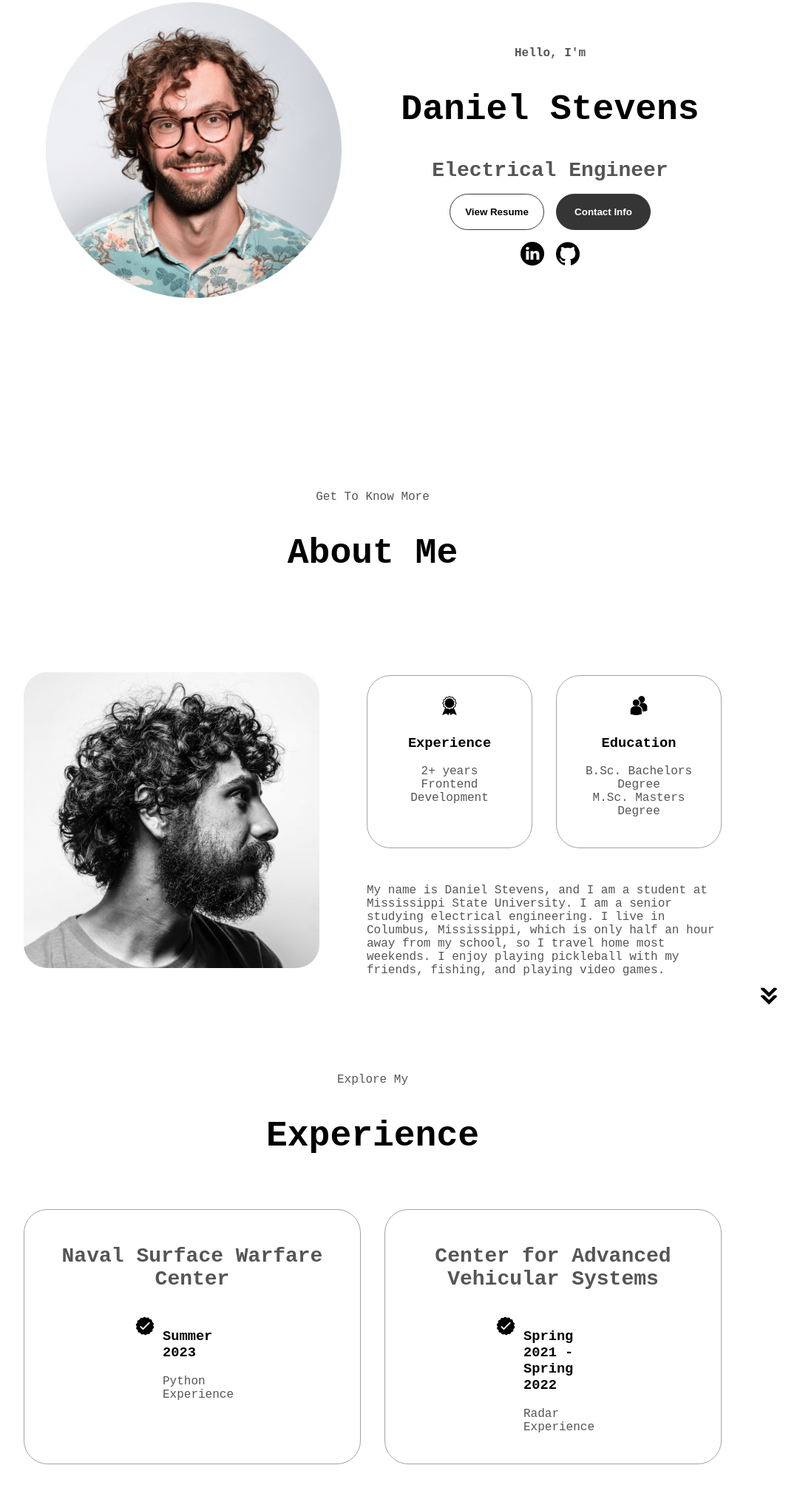
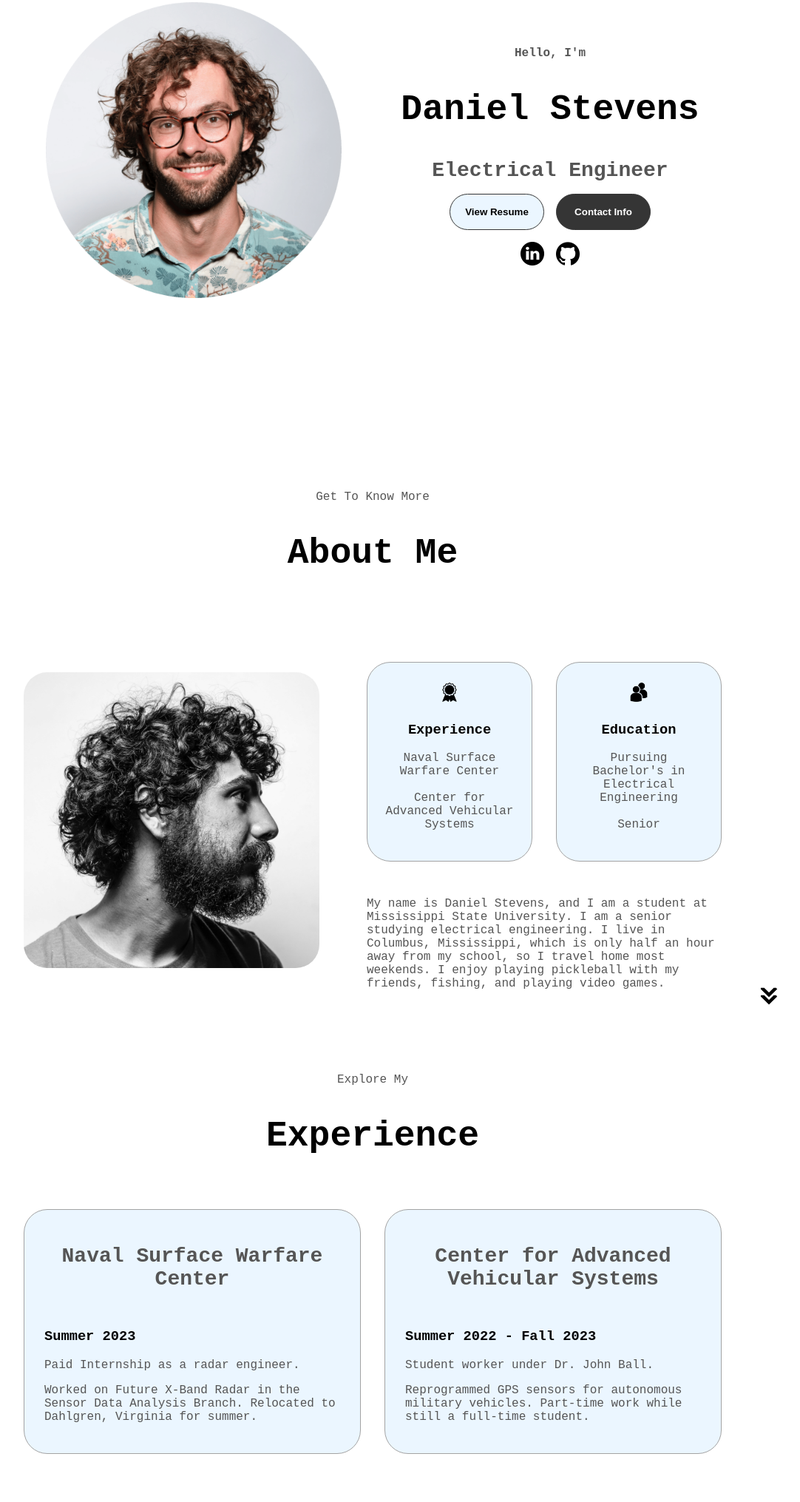
Before and after one commit to dantheman500/portfolio-website-danielstevens, a plain HTML site: page index.html in a window 1280 px wide. Shown: the part 289-2320 px from the top of the page at 74% size, without its empty margins (136-1218 px from the left). Drawn offline with Linux system fonts and the light colour scheme.

Commit message:
Added Ison and Portfolio logos; added color to containers; edited Experience section

```diff
--- a/index.html
+++ b/index.html
@@ -47,7 +47,7 @@
         <p class="section__text__p2">Electrical Engineer</p>
         <div class="btn-container">
           <button
-            class="btn btn-color-2"
+            class="btn btn-color-3"
             onclick="window.open('./assets/DanielStevensResume.pdf')"
           >
             View Resume
@@ -93,7 +93,7 @@
                 class="icon"
               />
               <h3>Experience</h3>
-              <p>2+ years <br />Frontend Development</p>
+              <p>Naval Surface Warfare Center<br/><br/>Center for Advanced Vehicular Systems</p>
             </div>
             <div class="details-container">
               <img
@@ -102,7 +102,7 @@
                 class="icon"
               />
               <h3>Education</h3>
-              <p>B.Sc. Bachelors Degree<br />M.Sc. Masters Degree</p>
+              <p>Pursuing Bachelor's in Electrical Engineering<br/><br/>Senior</p>
             </div>
           </div>
           <div class="text-container">
@@ -129,14 +129,10 @@
             <h2 class="experience-sub-title">Naval Surface Warfare Center</h2>
             <div class="article-container">
               <article>
-                <img
-                  src="./assets/checkmark.png"
-                  alt="Experience icon"
-                  class="icon"
-                />
                 <div>
                   <h3>Summer 2023</h3>
-                  <p>Python Experience</p>
+                  <p>Paid Internship as a radar engineer.</p>
+                  <p>Worked on Future X-Band Radar in the Sensor Data Analysis Branch. Relocated to Dahlgren, Virginia for summer.</p>
                 </div>
               </article>
             </div>
@@ -145,14 +141,10 @@
             <h2 class="experience-sub-title">Center for Advanced Vehicular Systems</h2>
             <div class="article-container">
               <article>
-                <img
-                  src="./assets/checkmark.png"
-                  alt="Experience icon"
-                  class="icon"
-                />
                 <div>
-                  <h3>Spring 2021 - Spring 2022</h3>
-                  <p>Radar Experience</p>
+                  <h3>Summer 2022 - Fall 2023</h3>
+                  <p>Student worker under Dr. John Ball.</p>
+                  <p>Reprogrammed GPS sensors for autonomous military vehicles. Part-time work while still a full-time student.</p>
                 </div>
               </article>
             </div>
@@ -173,6 +165,11 @@
       <div class="experience-details-container">
         <div class="about-containers">
           <div class="details-container color-container">
+            <img
+              src="./assets/ison.png"
+              alt="Ison logo"
+              class="project-img"
+            />
             <h2 class="experience-sub-title project-title">Ison</h2>
             <div class="btn-container">
               <button
@@ -183,6 +180,11 @@
             </div>
           </div>
           <div class="details-container color-container">
+            <img
+              src="./assets/clipboard.png"
+              alt="Clipboard"
+              class="project-img"
+            />
             <h2 class="experience-sub-title project-title">Portfolio</h2>
             <div class="btn-container">
               <button
--- a/style.css
+++ b/style.css
@@ -11,6 +11,7 @@
 
 body {
   font-family: "Inconsolata", monospace;
+    background-color: white;
 }
 
 html {
@@ -153,6 +154,8 @@ a:hover {
   transform: none;
 }
 
+
+
 /* SECTIONS */
 
 section {
@@ -243,17 +246,24 @@ section {
 }
 
 .btn-color-1,
-.btn-color-2 {
+.btn-color-2,
+.btn-color-3 {
   border: rgb(53, 53, 53) 0.1rem solid;
 }
 
 .btn-color-1:hover,
-.btn-color-2:hover {
+.btn-color-2:hover,
+.btn-color-3:hover {
   cursor: pointer;
 }
 
+.btn-color-3 {
+  background: #EBF6FF;
+}
+
 .btn-color-1,
-.btn-color-2:hover {
+.btn-color-2:hover,
+.btn-color-3:hover {
   background: rgb(53, 53, 53);
   color: white;
 }
@@ -311,7 +321,7 @@ section {
 .details-container {
   padding: 1.5rem;
   flex: 1;
-  background: white;
+  background: #EBF6FF;
   border-radius: 2rem;
   border: rgb(53, 53, 53) 0.1rem solid;
   border-color: rgb(163, 163, 163);
@@ -361,7 +371,7 @@ section {
 
 article {
   display: flex;
-  width: 10rem;
+  width: 25rem;
   justify-content: space-around;
   gap: 0.5rem;
 }
@@ -380,13 +390,13 @@ article .icon {
 
 .color-container {
   border-color: rgb(163, 163, 163);
-  background: rgb(250, 250, 250);
+  background: #EBF6FF;
 }
 
 .project-img {
   border-radius: 2rem;
-  width: 90%;
-  height: 90%;
+  height: 50%;
+  max-width: 100%;
 }
 
 .project-title {
@@ -397,6 +407,7 @@ article .icon {
 .project-btn {
   color: black;
   border-color: rgb(163, 163, 163);
+  background-color: white;
 }
 
 
@@ -416,7 +427,7 @@ article .icon {
   border-radius: 2rem;
   border: rgb(53, 53, 53) 0.1rem solid;
   border-color: rgb(163, 163, 163);
-  background: (250, 250, 250);
+  background: #EBF6FF;
   margin: 2rem auto;
   padding: 0.5rem;
 }
```
Also changed, not shown: assets/clipboard.png (added), assets/ison.png (added).
